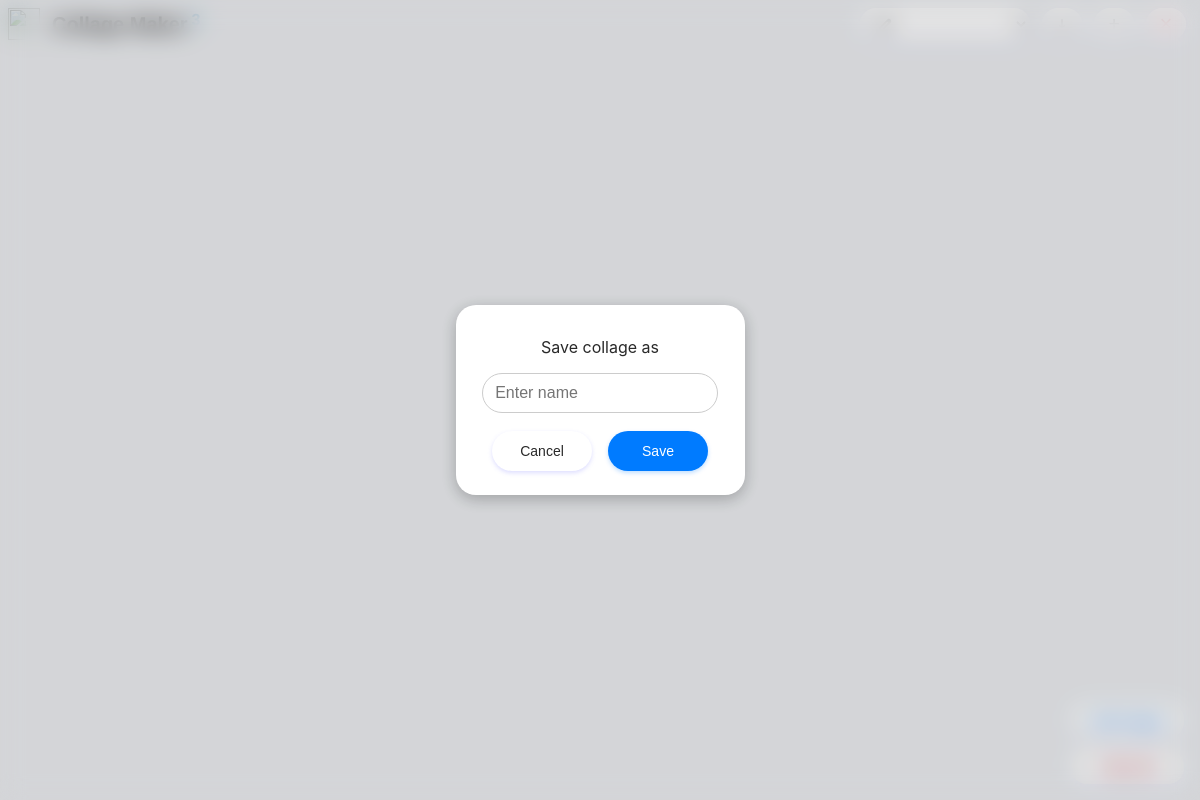
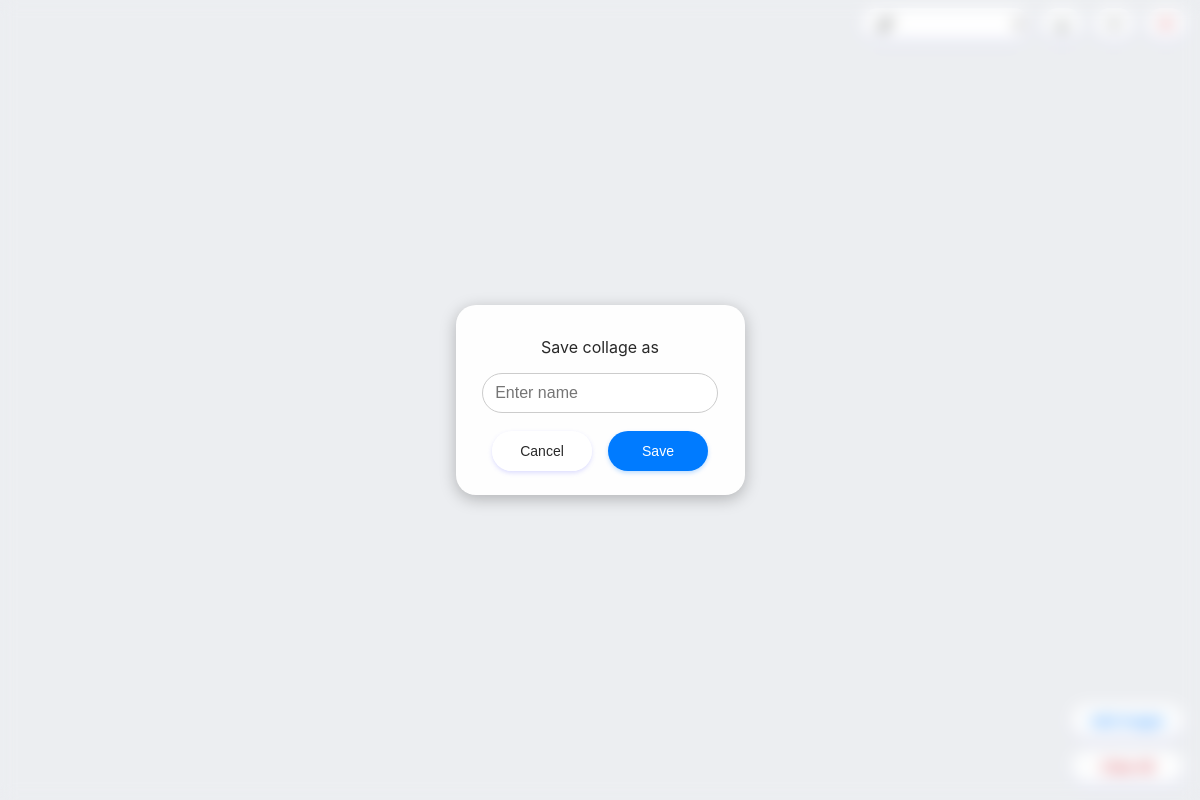
Before and after one commit to jason44/Collage-Maker-3, an Electron app: page index.html in a window 1200 px wide. Both pictures are taken after a click on the button 1062 px from the left and 24 px from the top of the page. Drawn offline with Linux system fonts and the light colour scheme; no server answers.

Commit message:
slightly updated visual style

```diff
--- a/index.html
+++ b/index.html
@@ -13,7 +13,7 @@
             display: flex;
             flex-direction: column;
             height: 100vh;
-            background-color: #f0f2f5;
+            background: #fff;
             color: #292929;
         }
 
@@ -39,20 +39,20 @@
         #header-title {
             font-family: Helvetica;
             font-weight: bold;
-            font-size: 20px;
+            font-size: 18px;
             display: flex;
             align-items: center;
-            margin: 0;
             color: #292929;
             text-wrap: nowrap;
         }
 
         .floating-container {
-            background-color: #fff;
-            padding: 8px 18px;
+            background: rgba(255, 255, 255, 0.9);
+            backdrop-filter: blur(4px);
+            padding: 2px 10px;
+            /*border: 1px ridge #fefefe; */
             border: 1px solid transparent;
             color: #292929;
-            cursor: pointer;
             border-radius: 16px;
             font-size: 14px;
             font-weight: 500;
@@ -69,35 +69,33 @@
             transform: scale(1.1);
         }
 
-        .split-container {
+        .floating-backdrop {
             border-radius: 16px;
             padding: 0px; /* padding determined by children */
             display: inline-flex;
             overflow: hidden;
+            gap: 2px;
+            padding: 1px 2px;
         }
 
-        .split-container:hover {
+        .floating-backdrop:hover {
             box-shadow: 0 2px 4px rgba(123,123,255,0.25);
         }
 
-        .split-container button {
+        .floating-backdrop button, .floating-backdrop select {
             box-shadow: none;
+            margin-top: 2px;
+            margin-bottom: 2px;
         }
 
-        .split-container button:hover {
+        .floating-backdrop button:hover, .floating-backdrop select:hover {
             box-shadow: 0 2px 4px rgba(123,123,255,0.25);
             transform: translateY(-2px);
-        }
-
-        .split-container select:hover {
-            transform: translateY(-4px);
-            box-shadow: 0 2px 4px rgba(123,123,255,0.25);
         }
 
         .icon-button {
             min-width: 40px;
             max-width: 40px;
-            padding: 2px 12px;
         }
 
         #collages-list {
@@ -110,8 +108,9 @@
             overflow: hidden;
             border: none;
             border-radius: 16px;
-            background-color: inherit;
+            background: inherit;
             transition: all 0.2s ease;
+            padding: 0px;
         }
 
         select:focus {
@@ -129,11 +128,11 @@
             flex-direction: column;
         }
 
-        #add-btn:hover {
-            transform: translateY(-2px);
+        #canvas-controls button {
+            padding: 8px 18px;
         }
 
-        #clear-btn:hover {
+        #canvas-controls button:hover {
             transform: translateY(-2px);
         }
 
@@ -142,8 +141,7 @@
             flex: 1;
             position: relative;
             overflow: hidden;
-            background-color: #eceef1;
-            transition: background-color 0.2s ease;
+            background: #eceef1;
         }
 
         /* The canvas element where the collage is drawn */
@@ -167,13 +165,13 @@
             left: 0;
             width: 100vw;
             height: 100vh;
-            background: rgba(0, 0, 0, 0.1);
-            backdrop-filter: blur(12px);
+            backdrop-filter: blur(8px);
             z-index: 200;
             align-items: center;
             justify-content: center;
             gap: 20px;
         }
+
         .prompt button {
             border-radius: 20px;
             min-width: 100px;
@@ -184,7 +182,7 @@
         }
 
         .prompt > div {
-            background: #fff;
+            background: #fefefe;
             border-radius: 20px;
             box-shadow: 0 4px 16px rgba(0, 0, 0, 0.25);
             padding: 32px 28px 24px 28px;
@@ -230,7 +228,6 @@
         }
 
         .constructive-color-minor {
-            background: #fff;
             color: #007bff;
         }
 
@@ -252,7 +249,6 @@
         }
 
         .destructive-color-minor {
-            background: #fff;
             color: #c82333;
         }
 
@@ -266,15 +262,11 @@
 <body>
     <!-- Control buttons for adding and clearing images -->
     <div id="header">
-        <img id="logo" src="images/favicon.ico" width="32" height="32"></img>
-        <div style="display: flex;  flex-grow: 1">
-            <div id="header-title">Collage Maker</div>
-            <div id="header-title" style="color: #4c9dcf; font-size: 16px; margin-left: 4px; margin-bottom: 8px;">3</div>
-        </div>
+        <div style="display: flex;  flex-grow: 1"></div>
         <input type="file" id="file-input" accept="image/*" multiple>
-        <div class="floating-container split-container">
-            <button id="edit-name-btn" class="floating-container icon-button" style="margin: 4px;"><img src="images/edit-symbolic.svg" alt="Save" style="width:14px; height:14px; vertical-align:middle;"></button>
-            <select id="collages-list"><option value=""></option></select>
+        <div class="floating-container floating-backdrop">
+            <button id="edit-name-btn" class="floating-container icon-button"><img src="images/edit-symbolic.svg" alt="Save" style="width:14px; height:14px; vertical-align:middle;"></button>
+            <select id="collages-list" class="floating-container"><option value=""></option></select>
         </div>
         <button id="save-btn" class="floating-container icon-button" title="Save">
             <img src="images/save-symbolic.svg" alt="Save" style="width:12px; height:12px; vertical-align:middle;">
--- a/renderer.js
+++ b/renderer.js
@@ -512,8 +512,8 @@
             clearCollage(); // clear the canvas
         }
 
-        // default to first option. just call setActive to change this behavior
-        collagesList.value = collagesList.options[0].value; // set default option
+        // Default to setting the first option. Remember to call setActive if you want to change this behavior!
+        collagesList.value = collagesList.options[0].value;
         collageName = collagesList.value;
     }
 
@@ -760,7 +760,7 @@
         if (!collageName) {
             savePrompt.style.display = 'flex'; // show save prompt if collage is unsaved
         } else {
-           saveState(collageName, false); // collage has been previously saved, so just save it again
+           saveState(collageName, true); // collage has been previously saved, so just save it again
         }
     });
 
```
